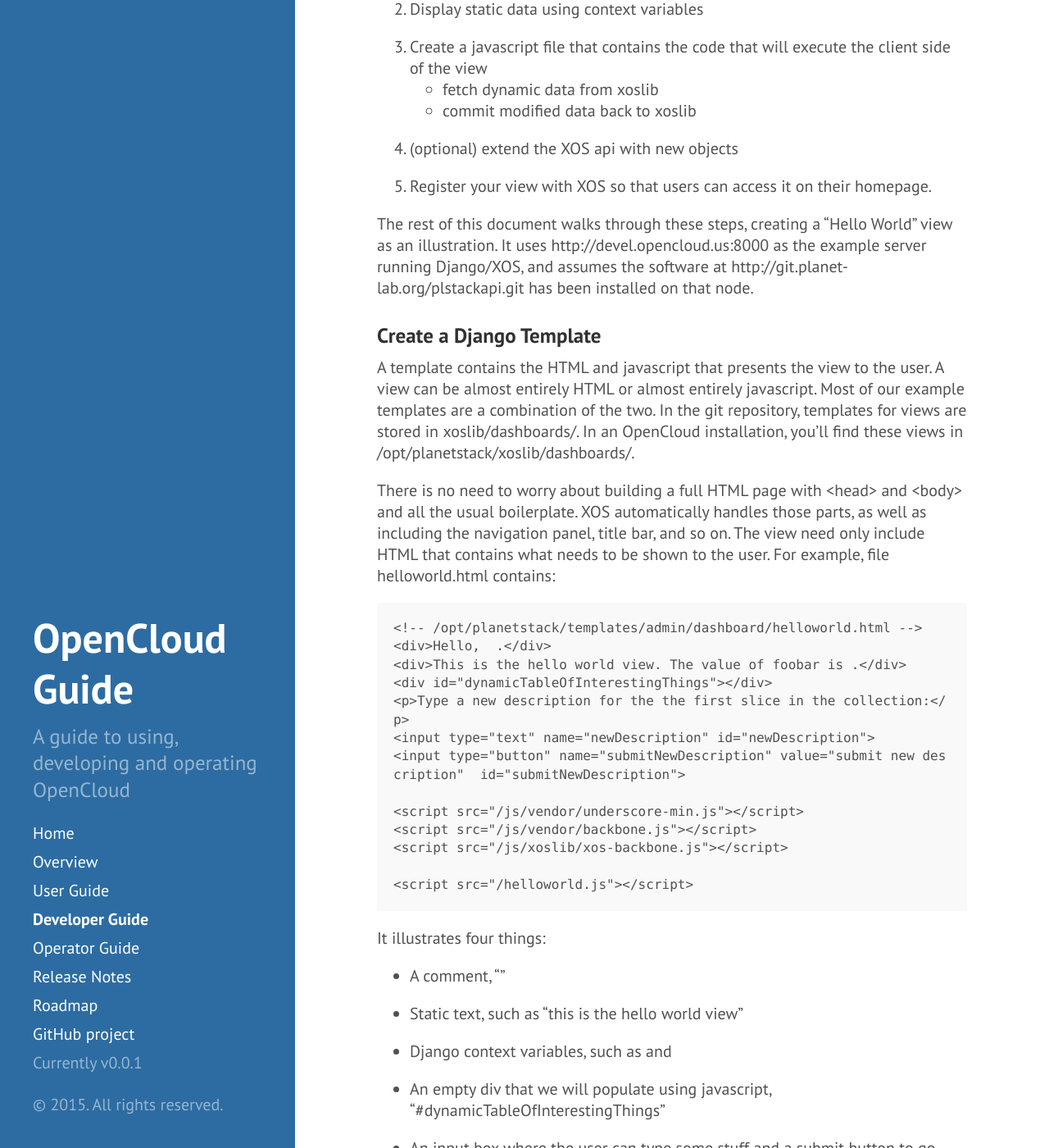
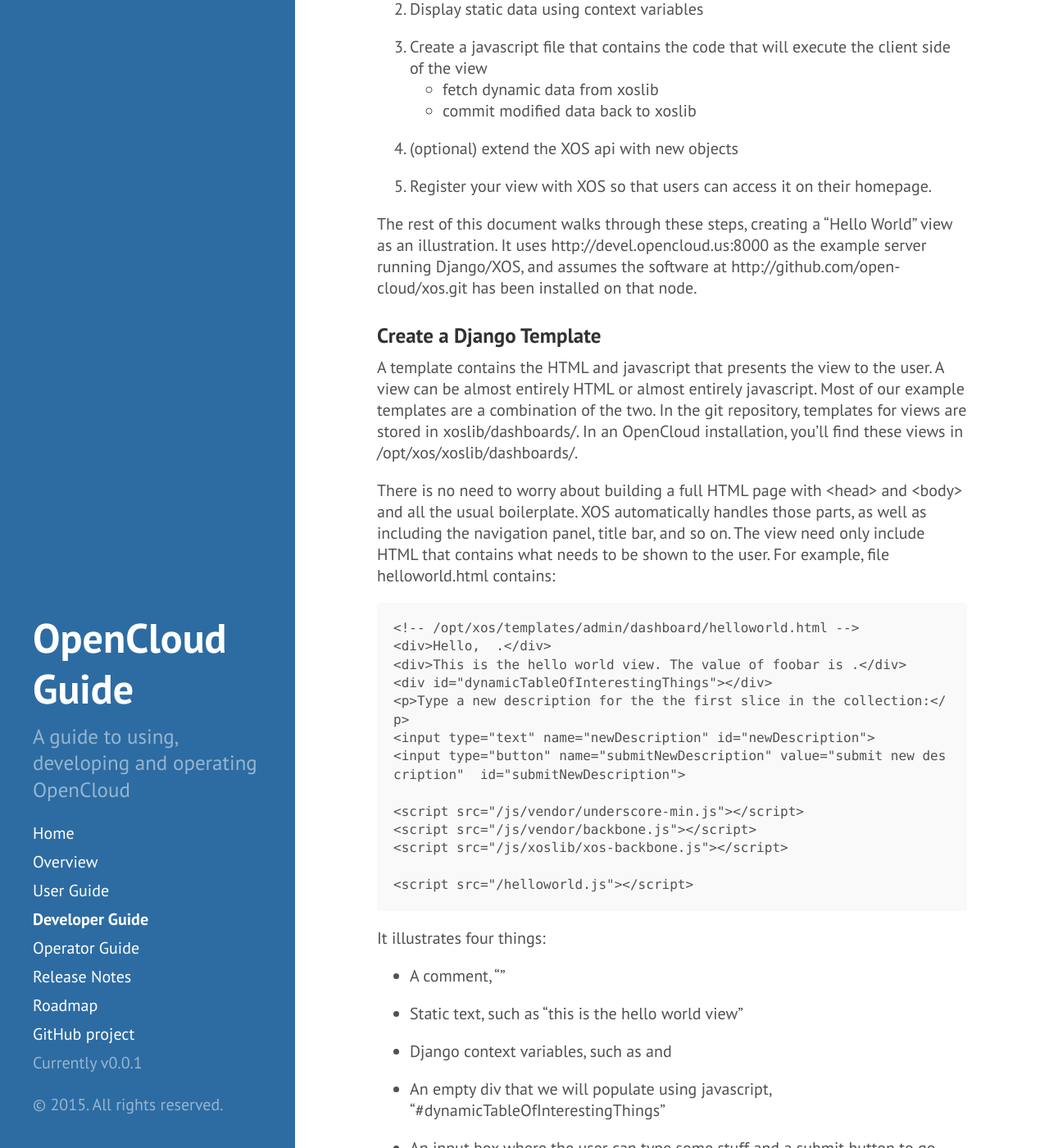
Before and after one commit to open-cloud/open-cloud.github.io.old, a Jekyll site: the page built from 2_developer.md, in a window 1280 px wide and 1400 px high, scrolled down 1568 px. Shown: the whole window at 82% size. Built offline with Jekyll 4.4.1, drawn with Linux system fonts in a browser that asks for light colours; Markdown is read by kramdown in place of the engine named in the settings; some of the changed text lies outside the part shown.

Commit message:
cleaned up planetstack refs

````diff
--- a/2_developer.md
+++ b/2_developer.md
@@ -85,7 +85,7 @@
 World" view as an illustration. It uses
 http://devel.opencloud.us:8000 as the example server running
 Django/XOS, and assumes the software at
-http://git.planet-lab.org/plstackapi.git has been installed on that
+http://github.com/open-cloud/xos.git has been installed on that
 node.
 
 ###Create a Django Template
@@ -95,7 +95,7 @@
 javascript. Most of our example templates are a combination of the
 two. In the git repository, templates for views are stored in
 xoslib/dashboards/. In an OpenCloud installation, you'll find these
-views in /opt/planetstack/xoslib/dashboards/.
+views in /opt/xos/xoslib/dashboards/.
 
 There is no need to worry about building a full HTML page with \<head\>
 and \<body\> and all the usual boilerplate. XOS automatically handles
@@ -104,7 +104,7 @@
 shown to the user. For example, file helloworld.html contains:
 
 ```
-<!-- /opt/planetstack/templates/admin/dashboard/helloworld.html -->
+<!-- /opt/xos/templates/admin/dashboard/helloworld.html -->
 <div>Hello, {{ user.firstname }} {{ user.lastname }}.</div>
 <div>This is the hello world view. The value of foobar is {{ foobar }}.</div>
 <div id="dynamicTableOfInterestingThings"></div>
@@ -162,7 +162,7 @@
 [TODO: suggest the user use xoslib instead of context variables?]
 
 The easiest place to add more Django context variables is in
-/opt/planetstack/core/dashboard/views/view_common.py:
+/opt/xos/core/dashboard/views/view_common.py:
 getDashboardContext(). This function returns the set of context
 variables that are usable by the views:
 
@@ -204,7 +204,7 @@
 
 Now that we've created a template, let's create some javascript to
 make our view more dynamic. The javascript should be placed in
-/opt/planetstack/core/xoslib/static/js/helloworld.js.
+/opt/xos/core/xoslib/static/js/helloworld.js.
 
 [Note: we could have placed the javascript in the html template using
 \<script\>\</script\> tags, but placing it in a separate .js file is
@@ -309,10 +309,10 @@
 functions. These are done in two steps:
 
 1. Create an "object" that contains the new files. These go in
-/opt/planetstack/core/xoslib/objects/.
+/opt/xos/core/xoslib/objects/.
 
 2. Create some REST API views that expose the new object via
-django. These go in /opt/planetstack/core/xoslib/methods/
+django. These go in /opt/xos/core/xoslib/methods/
 
 How to do this is best demonstrated by taking a look at an
 example. SlicePlus is an object that was created to use with the
@@ -425,11 +425,11 @@
 first time.
 
 3. django.setup needs to be called by external scripts before using
-models. planetstack-backend.py has been modified to do this
+models. xos-backend.py has been modified to do this
 automatically.
 
 Upgrading from Django 1.5 to Django 1.7 was messy, so it could be
-messy inside of peoples' private planetstacks as well. It may be
+messy inside of peoples' private XOS installations as well. It may be
 necessary to fully uninstall Django and it's related packages
 
 ```
@@ -594,11 +594,11 @@
 
 | Where to go        | Why                |
 |--------------------|--------------------|
-| /opt/planetstack/core/models/__init__.py | Add your new model into the python package.|
-| /opt/planetstack/core/admin.py | Register your model with the admin interface, until this is complete your model will not be visible in the Admin interface. For example, *admin.site.register(Deployment)*. You may also want a custom Admin Page rather than the auto-generated page so that you can tailor the view to just the fields and display widgets you prefer. To do that use *admin.site.register(Deployment, DeploymentAdmin)* and see the Tips and Tricks for GUI Views for more detailed instructions.|
-| /opt/planetstack/planetstack/urls.py | REST related. Add in the url paths to tie in to callbacks for CRUD. Typically there are 2 different urls to expose: (1) Creation at the directory/container level to handle POST commands; and (2) RetrieveUpdateDestroy path based on GET|PUT|DELETE commands. For example, *url(r'^plstackapi/sites/$', SiteListCreate.as_view(), name='site-list')*, *url(r'^plstackapi/sites/(?P<pk>[a-zA-Z0-9_\-]+)/$', SiteRetrieveUpdateDestroy.as_view(), name='site-detail')*.|
-| /opt/planetstack/core/views | REST related. Add classes to support the Create, Read, Update and Destroy needs for your new model when it is accessed via REST.|
-| /opt/planetstack/core/serializers.py | REST related. Add a class to specify the fields that are exposed via the REST api for your model.  In particular, the serialization preferences if other than default for the field type would also be specified here.|
+| /opt/xos/core/models/__init__.py | Add your new model into the python package.|
+| /opt/xos/core/admin.py | Register your model with the admin interface, until this is complete your model will not be visible in the Admin interface. For example, *admin.site.register(Deployment)*. You may also want a custom Admin Page rather than the auto-generated page so that you can tailor the view to just the fields and display widgets you prefer. To do that use *admin.site.register(Deployment, DeploymentAdmin)* and see the Tips and Tricks for GUI Views for more detailed instructions.|
+| /opt/xos/xos/urls.py | REST related. Add in the url paths to tie in to callbacks for CRUD. Typically there are 2 different urls to expose: (1) Creation at the directory/container level to handle POST commands; and (2) RetrieveUpdateDestroy path based on GET|PUT|DELETE commands. For example, *url(r'^xos/sites/$', SiteListCreate.as_view(), name='site-list')*, *url(r'^xos/sites/(?P<pk>[a-zA-Z0-9_\-]+)/$', SiteRetrieveUpdateDestroy.as_view(), name='site-detail')*.|
+| /opt/xos/core/views | REST related. Add classes to support the Create, Read, Update and Destroy needs for your new model when it is accessed via REST.|
+| /opt/xos/core/serializers.py | REST related. Add a class to specify the fields that are exposed via the REST api for your model.  In particular, the serialization preferences if other than default for the field type would also be specified here.|
 
 ###Modeling and Filter impacts
 
@@ -627,7 +627,7 @@
 
 Serializers are required in order to properly pack and unpack data
 that is being exchanged via the HTTP requests.  Go to the
-/opt/planetstack/core/serializers.py
+/opt/xos/core/serializers.py
 
 ####About REST Views
 
````
Also changed, not shown: 1_user.md (+1 -1 lines), 3_operator.md (+1 -1 lines), 4_notes.md (+2 -5 lines).
